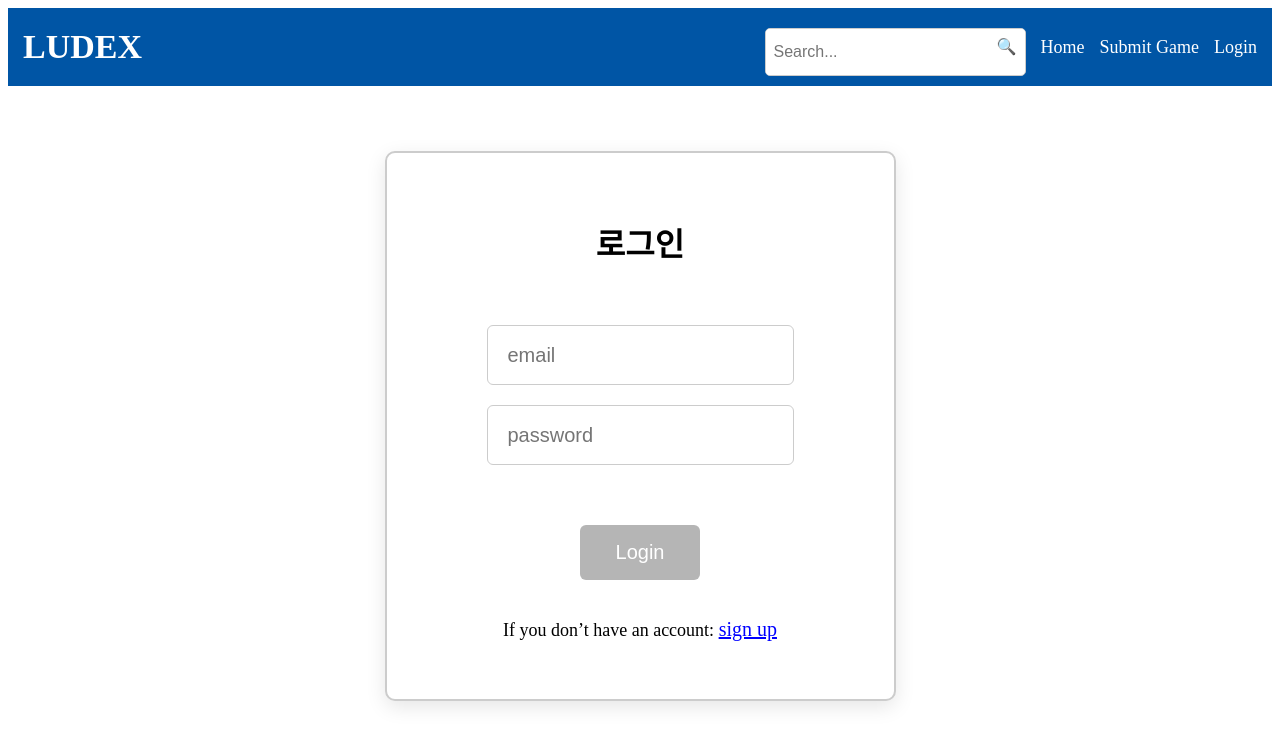
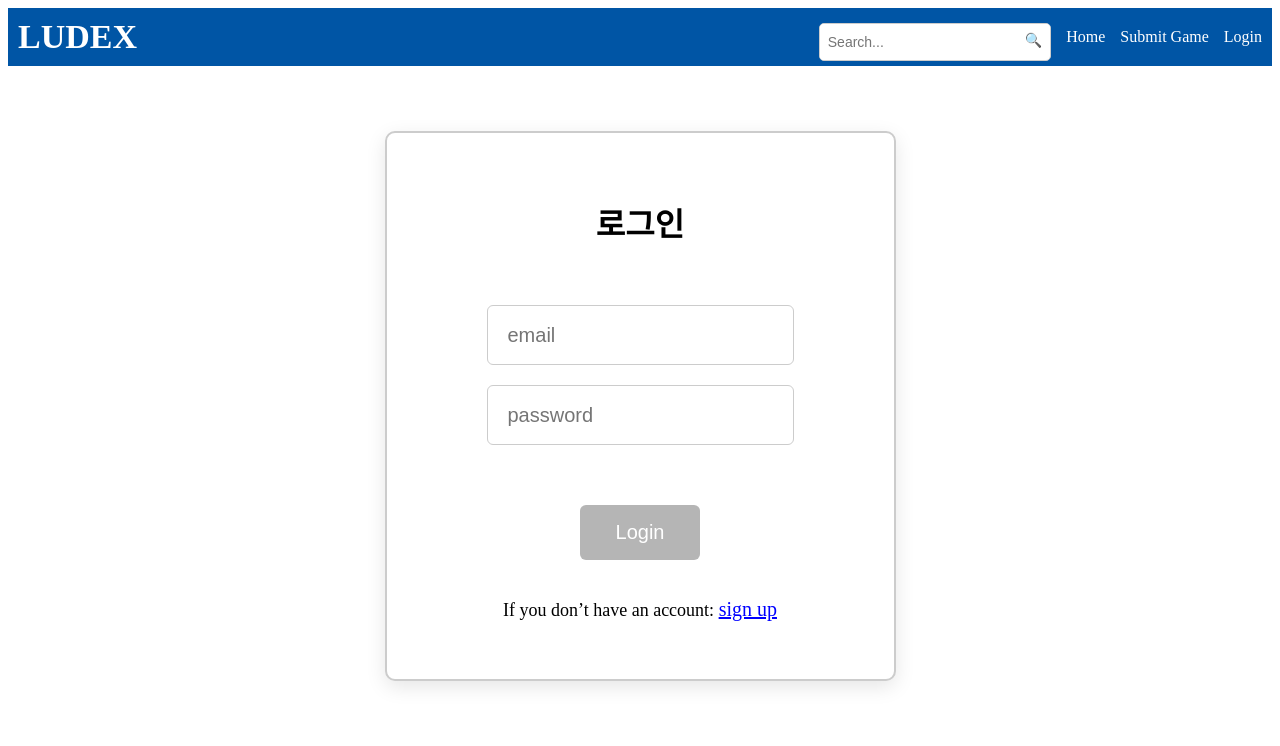
Before and after one commit to LudexCS/Front, a React (Create React App) app: page /login in a window 1280 px wide. Shown: the top 746 px of the page. Built offline with nearby package versions, Linux system fonts and the light colour scheme; no server answers.

Commit message:
fix: 네비게이션 크기 수정

```diff
--- a/src/styles/layout/Navbar.css
+++ b/src/styles/layout/Navbar.css
@@ -4,7 +4,7 @@
     align-items: center;
     background-color: #0055a5;
     color: white;
-    padding: 10px 15px;
+    padding: 5px 10px;
     width: flex;
   }
 
@@ -20,7 +20,7 @@
     color: white;
     text-decoration: none;
     margin-left: 15px;
-    font-size: 18px;
+    font-size: 16px;
   }
 
   .nav-links a:hover {
@@ -28,7 +28,7 @@
   }
 
  .manage-payout {
-  font-size: 20px;
+  font-size: 18px;
   padding: 8px 14px;
   background-color: white;
   color: #0055a5;
--- a/src/styles/layout/SearchBar.css
+++ b/src/styles/layout/SearchBar.css
@@ -18,16 +18,16 @@
   flex: 1;
   padding: 8px;
   border: none;
-  height: 30px;
-  font-size: 16px;
+  height: 20px;
+  font-size: 14px;
 }
 
 .search-bar button {
-  height: 30px;
+  height: 20px;
   padding: 8px;
   background-color: #ffffff;
   color: rgb(255, 255, 255);
   border: none;
   cursor: pointer;
-  font-size: 16px;
+  font-size: 14px;
 }
```
